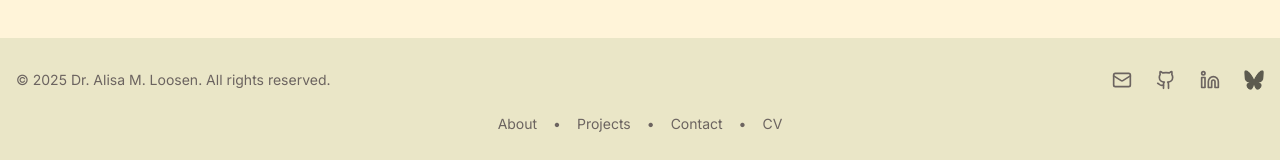
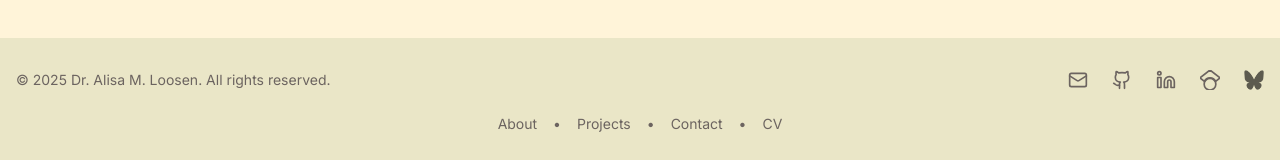
Before and after one commit to amloosen/alisa-loosen-portfolio, a React (Vite) app: page / in a window 1280 px wide. Shown: the part 1498-1658 px from the top of the page. Built offline with nearby package versions, Linux system fonts and the light colour scheme.

Commit message:
Add Google Scholar link to footer
Include a link to the Google Scholar profile in the footer.

```diff
--- a/src/components/Footer.tsx
+++ b/src/components/Footer.tsx
@@ -44,6 +44,18 @@ const Footer = () => {
               <Linkedin className="w-5 h-5" />
             </a>
             <a
+              href="https://scholar.google.co.uk/citations?user=GiyLYCgAAAAJ&hl=en"
+              target="_blank"
+              rel="noopener noreferrer"
+              className="text-muted-foreground hover:text-rust transition-colors"
+              aria-label="Google Scholar"
+            >
+              <svg xmlns="http://www.w3.org/2000/svg" viewBox="0 0 24 24" fill="none" stroke="currentColor" strokeWidth="2" strokeLinecap="round" strokeLinejoin="round" className="w-5 h-5">
+                <path d="M5.242 13.769L0 9.5 12 0l12 9.5-5.242 4.269C17.548 11.249 14.978 9.5 12 9.5c-2.977 0-5.548 1.748-6.758 4.269z" />
+                <path d="M12 10a7 7 0 1 0 0 14 7 7 0 0 0 0-14z" />
+              </svg>
+            </a>
+            <a
               href="https://bsky.app/profile/alisaloosen.bsky.social"
               target="_blank"
               rel="noopener noreferrer"
```
